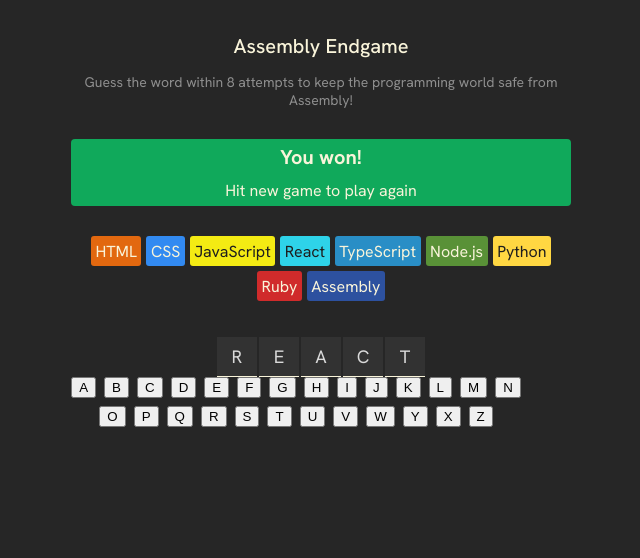
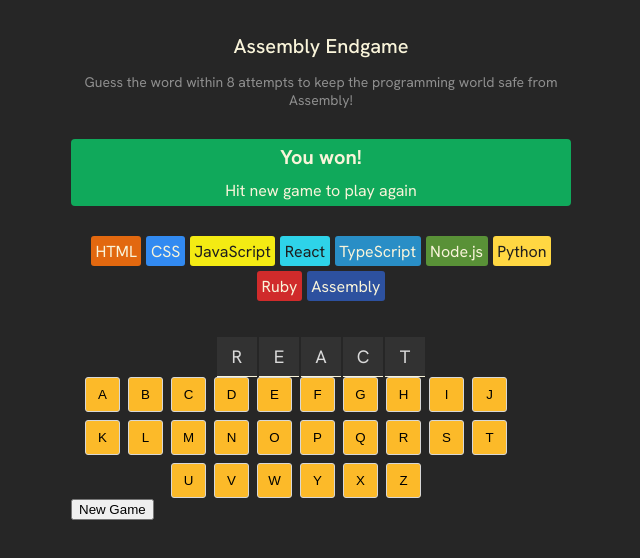
Before and after one commit to henriquelucio/AssemblyEndgame, a React (Vite) app: page / in a window 1280 px wide. Shown: the top 558 px of the page, without its empty margins (319-959 px from the left). Built offline with nearby package versions, Linux system fonts and the light colour scheme.

Commit message:
Guessed letters function

```diff
--- a/index.css
+++ b/index.css
@@ -87,3 +87,12 @@
     justify-content: center;
     max-width: 450px;
 }
+
+section.keyboard > button {
+    height: 35px;
+    width: 35px;
+    background-color: #FCBA29;
+    border: 1px solid #d7d7d7;
+    border-radius: 3px;
+    cursor: pointer;
+}
--- a/package.json
+++ b/package.json
@@ -10,6 +10,7 @@
     "preview": "vite preview"
   },
   "dependencies": {
+    "clsx": "^2.1.1",
     "react": "^19.2.6",
     "react-dom": "^19.2.6"
   },
--- a/src/components/App.jsx
+++ b/src/components/App.jsx
@@ -1,8 +1,11 @@
 import React from "react"
 import {languages} from "./languages"
+import clsx from "clsx"
 
 export default function AssemblyEndgame(){
     const [currentWord, setCurrentWord] = React.useState("react")
+    const [guessedLetters, setGuessedLetters] = React.useState([])
+    console.log(guessedLetters)
 
     const alphabet = "abcdefghijklmnopqrstuvwyxz"
 
@@ -24,8 +27,19 @@
     ))
 
     const keyboardElements = alphabet.split("").map((letter) => (
-        <button key={letter}>{letter.toUpperCase()}</button>
+        <button
+            key={letter}
+            onClick={() => addGuessedLetters(letter)}
+        >
+            {letter.toUpperCase()}
+        </button>
     ))
+
+    function addGuessedLetters(letter){
+        setGuessedLetters(prevGuessed =>
+            prevGuessed.includes(letter) ? prevGuessed : [...prevGuessed, letter]
+        )
+    }
 
     return(
         <main>
@@ -46,6 +60,7 @@
             <section className="keyboard">
                 {keyboardElements}
             </section>
+            <button>New Game</button>
         </main>
     )
 }
```
Also changed, not shown: 1 other file (tests, documents, lock files or other folders).
